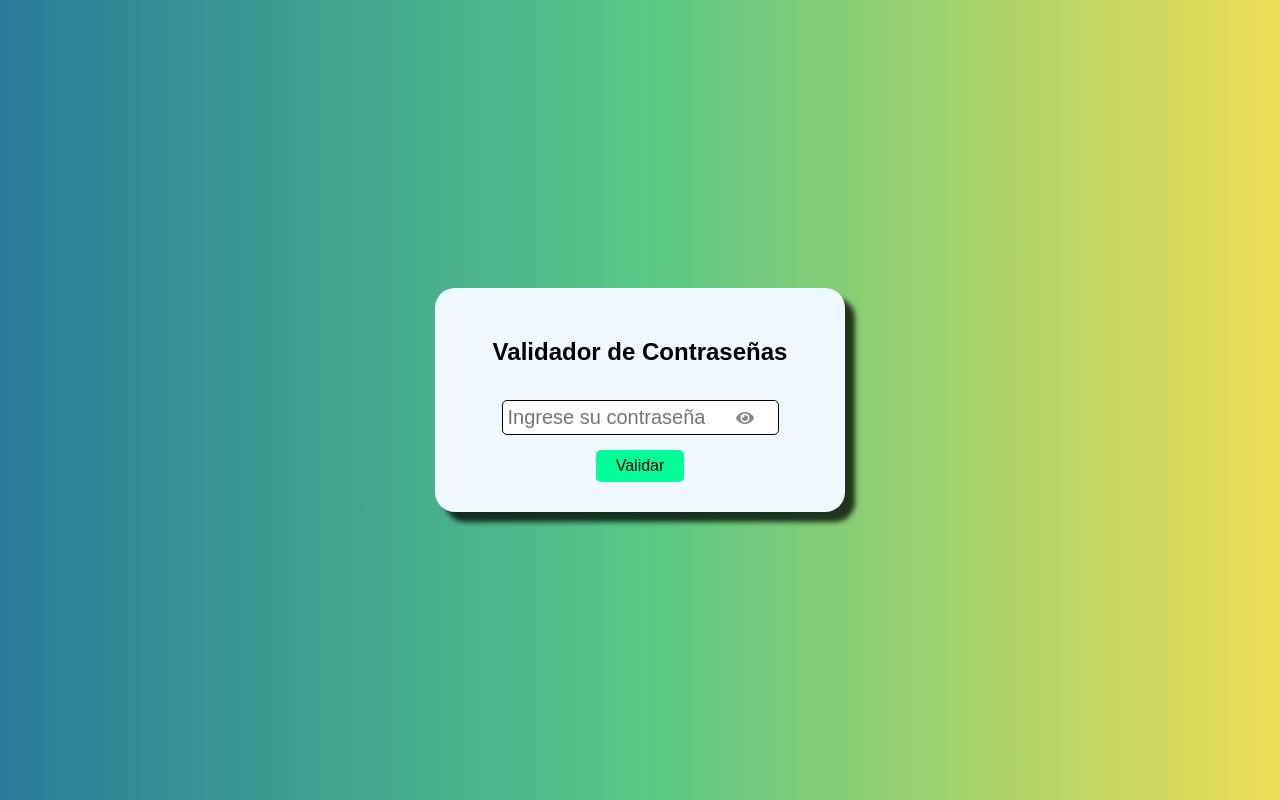
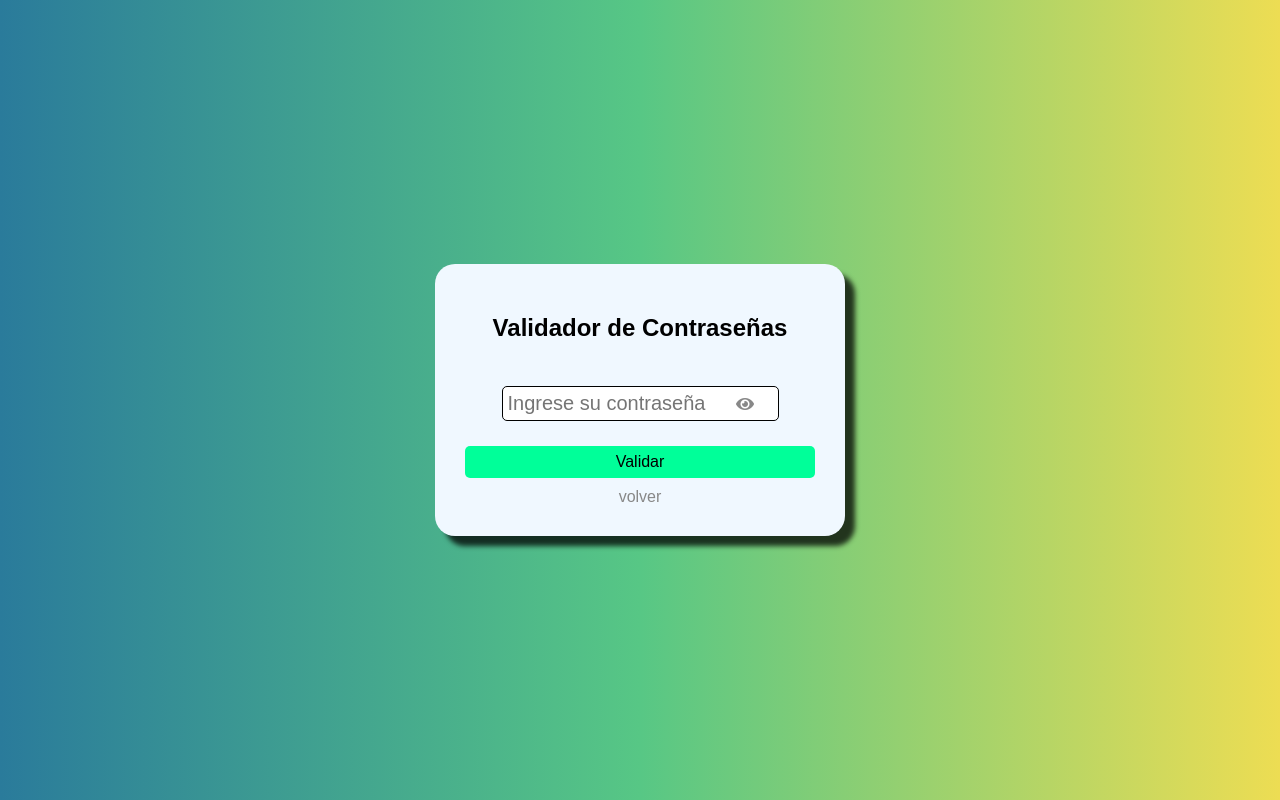
Before and after one commit to XxpaezxX/reproPrueba, a plain HTML site: page html/validador.html in a window 1280 px wide. Drawn offline with Linux system fonts and the light colour scheme.

Commit message:
BotonAtras

```diff
--- a/css/validator/validator.css
+++ b/css/validator/validator.css
@@ -15,6 +15,9 @@
             text-align: center;
             width: 350px;
             box-shadow: 10px 10px 5px 0px rgba(0,0,0,0.75);
+            display: flex;
+            flex-direction: column;
+            gap: 10px;
         }
         input[type="password"]
         ,input[type="text"]{
@@ -55,3 +58,15 @@
         position: relative;
         width:100%;
       }
+
+      a {
+        text-decoration: none;
+        color: #888;
+
+      }
+
+      a:hover{
+        color: blue;
+        text-decoration: underline;
+
+      }
--- a/html/validador.html
+++ b/html/validador.html
@@ -18,6 +18,7 @@
             <i class="fas fa-eye toggle_password"id="toggle_password"></i>
         </div>
         <button id="btn_validate" onclick="validar()">Validar</button>
+        <a href="/index.html">volver</a>
     </div>
     <!-- <script src="https://cdn.jsdelivr.net/npm/sweetalert2@11"></script> -->
      <script src="../js/vendor/sweetalert2.js" ></script>
```
